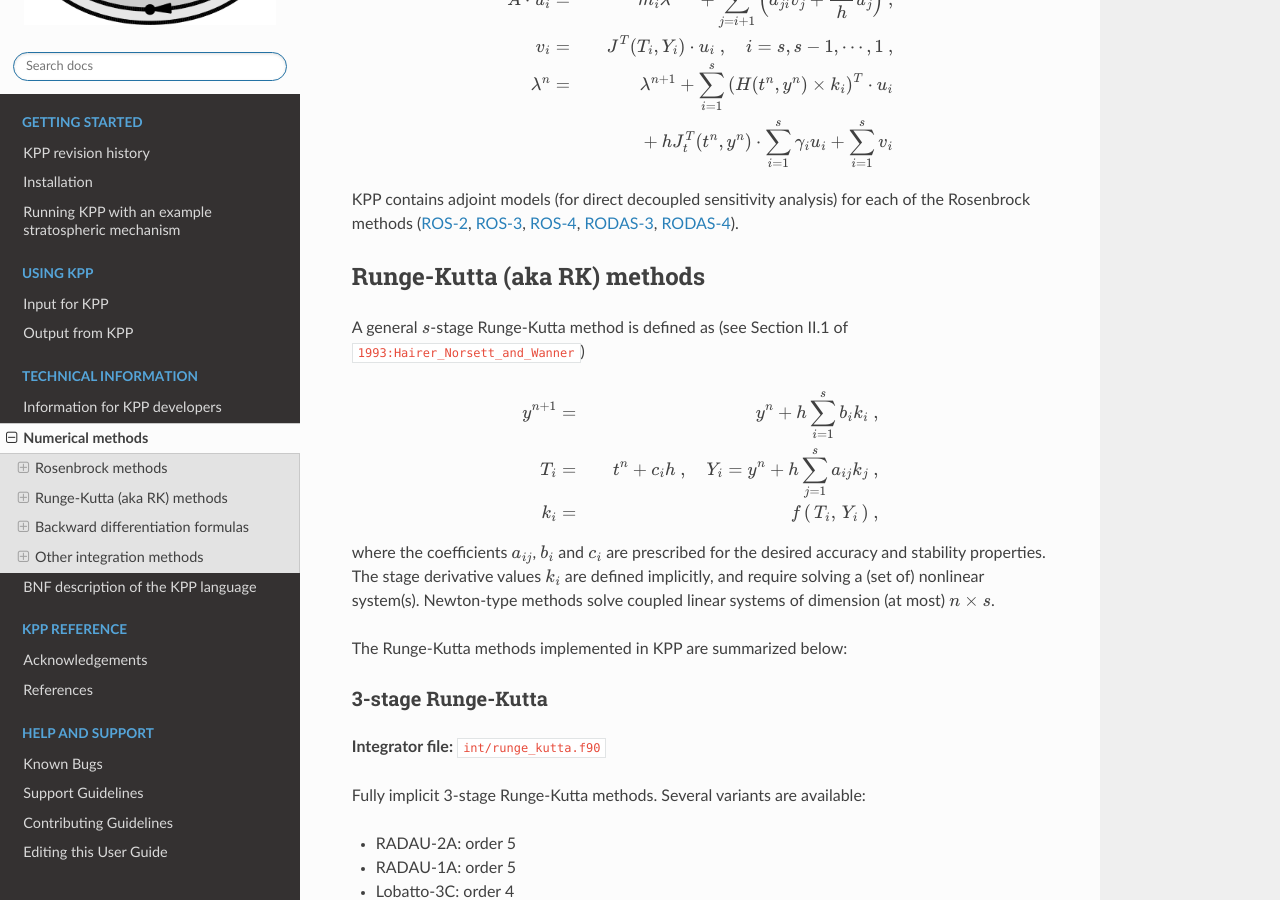
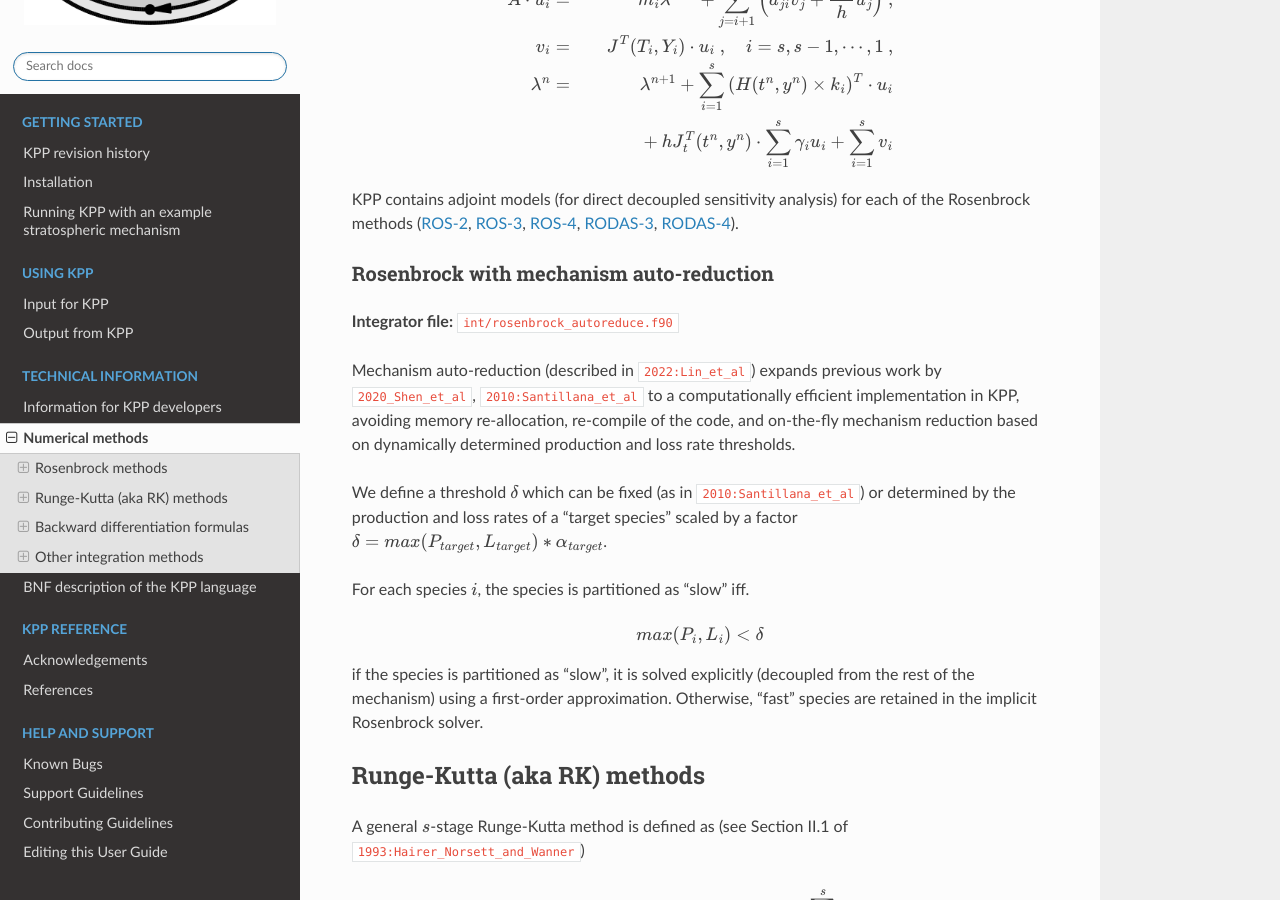
Before and after one commit to KineticPreProcessor/KPP, a Sphinx documentation site: the page built from docs/source/tech_info/07_numerical_methods.rst, in a window 1280 px wide and 900 px high, scrolled down 4831 px. Built offline with Sphinx 7.4.7 and the Read the Docs theme 2.0.0, drawn with Linux system fonts in a browser that asks for light colours; cross-references to code outside the pages are shown as plain code.

Commit message:
Add docs for mechanism auto-reduction

```diff
--- a/docs/source/citations/kpp.bib
+++ b/docs/source/citations/kpp.bib
@@ -397,9 +397,35 @@
  year         = {1999}
 }
 
+@article{2010:Santillana_et_al,
+    title = {An adaptive reduction algorithm for efficient chemical calculations in global atmospheric chemistry models},
+    journal = {Atmospheric Environment},
+    volume = {44},
+    number = {35},
+    pages = {4426-4431},
+    year = {2010},
+    issn = {1352-2310},
+    doi = {https://doi.org/10.1016/j.atmosenv.2010.07.044},
+    url = {https://www.sciencedirect.com/science/article/pii/S1352231010006242},
+    author = {Mauricio Santillana and Philippe {Le Sager} and Daniel J. Jacob and Michael P. Brenner}
+}
+
+@Article{2020:Shen_et_al,
+    AUTHOR = {Shen, L. and Jacob, D. J. and Santillana, M. and Wang, X. and Chen, W.},
+    TITLE = {An adaptive method for speeding up the numerical integration of chemical
+    mechanisms in atmospheric chemistry models: application to GEOS-Chem version
+    12.0.0},
+    JOURNAL = {Geoscientific Model Development},
+    VOLUME = {13},
+    YEAR = {2020},
+    NUMBER = {5},
+    PAGES = {2475--2486},
+    URL = {https://gmd.copernicus.org/articles/13/2475/2020/},
+    DOI = {10.5194/gmd-13-2475-2020}
+}
+
 @article{2022:Lin_et_al,
- author       = {H.P.~ Lin and M.S.~ Long and R.~ Sander and A.~ Sandu
-                 and D.J.~ Jacob and R.M.~ Yantosca},
+ author       = {H. Lin and M.S. Long and R. Sander and A. Sandu and R.M. Yantosca and L.A. Estrada and L. Shen and D.J. Jacob},
  title        = {An adaptive auto-reduction solver for speeding up integration
                  of chemical kinetics in atmospheric chemistry models:
 		 implementation and evaluation within the Kinetic
--- a/docs/source/tech_info/07_numerical_methods.rst
+++ b/docs/source/tech_info/07_numerical_methods.rst
@@ -336,6 +336,25 @@ for each of the Rosenbrock methods (:ref:`rosenbrock-ros-2`,
 :ref:`rosenbrock-ros-3`, :ref:`rosenbrock-ros-4`,
 :ref:`rosenbrock-rodas-3`, :ref:`rosenbrock-rodas-4`).
 
+.. _rosenbrock-autoreduce:
+
+Rosenbrock with mechanism auto-reduction
+-----------------------------------------
+
+**Integrator file:** :file:`int/rosenbrock_autoreduce.f90`
+
+Mechanism auto-reduction (described in :cite:`2022:Lin_et_al`) expands previous work by :cite:`2020_Shen_et_al`, :cite:`2010:Santillana_et_al` to a computationally efficient implementation in KPP, avoiding memory re-allocation, re-compile of the code, and on-the-fly mechanism reduction based on dynamically determined production and loss rate thresholds.
+
+We define a threshold :math:`\delta` which can be fixed (as in :cite:`2010:Santillana_et_al`) or determined by the production and loss rates of a "target species" scaled by a factor :math:`\delta = max(P_{target}, L_{target}) * \alpha_{target}`.
+
+For each species :math:`i`, the species is partitioned as "slow" iff.
+
+.. math::
+
+   max(P_i, L_i) < \delta
+
+if the species is partitioned as "slow", it is solved explicitly (decoupled from the rest of the mechanism) using a first-order approximation. Otherwise, "fast" species are retained in the implicit Rosenbrock solver.
+
 .. _rk-methods:
 
 ============================
```
